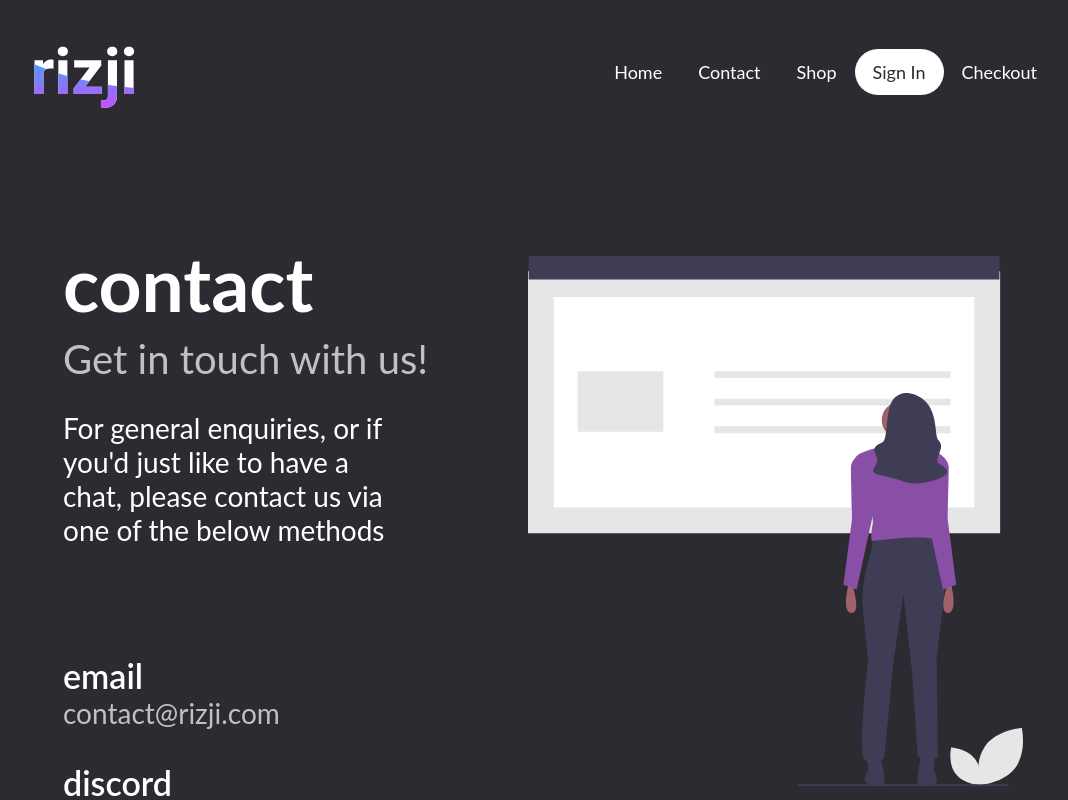
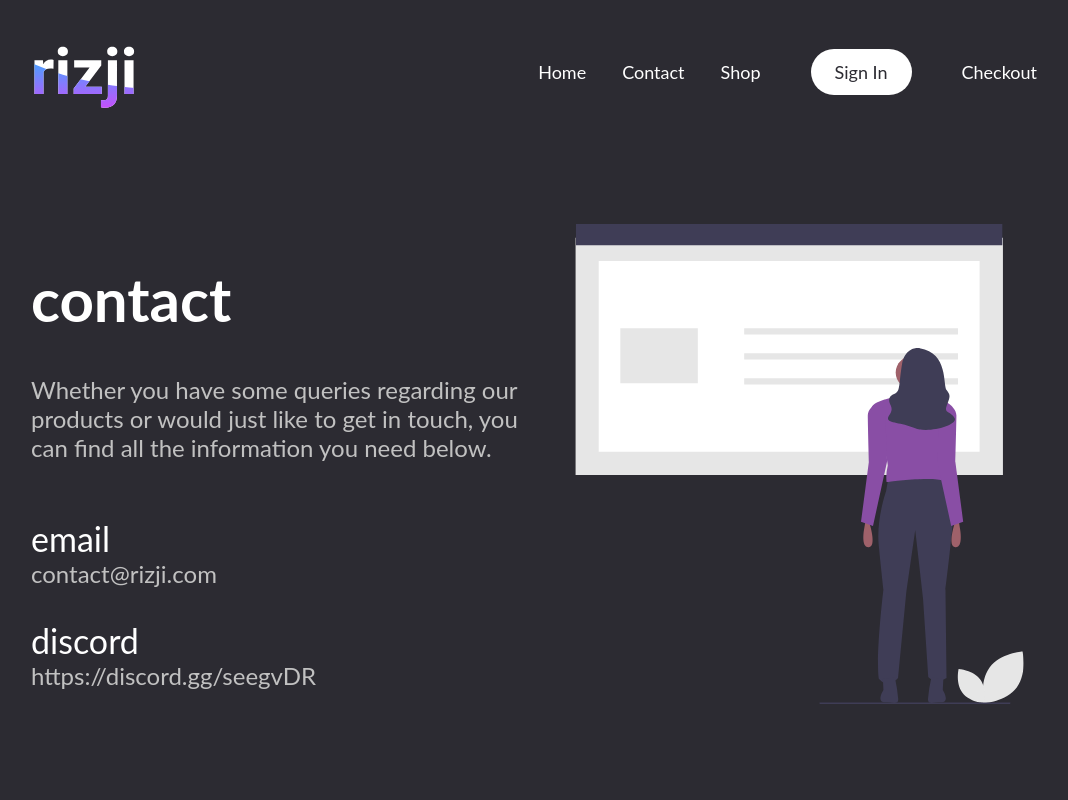
Before and after one commit to riz-l/portfolio-shop, a React (Create React App) app: page /contact in a window 1280 px wide. Shown: the top 800 px of the page, without its empty margins (97-1165 px from the left). Built offline with nearby package versions, Linux system fonts and the light colour scheme.

Commit message:
Improved ContactPage code to make it more readable and dynamic

```diff
--- a/public/index.html
+++ b/public/index.html
@@ -2,7 +2,7 @@
 <html lang="en">
   <head>
     <meta charset="utf-8" />
-    <link rel="icon" href="%PUBLIC_URL%/logo.ico" />
+    <link rel="icon" href="%PUBLIC_URL%/logo-v2.ico" />
     <meta name="viewport" content="width=device-width, initial-scale=1" />
     <meta name="theme-color" content="#000000" />
     <link rel="manifest" href="%PUBLIC_URL%/manifest.json" />
--- a/src/components/UI/Header/Header.styles.scss
+++ b/src/components/UI/Header/Header.styles.scss
@@ -30,6 +30,8 @@
       background: white;
       border-radius: 50px;
       color: #2c2b32;
+      margin: 0 2rem;
+      padding: 12px 24px;
     }
 
     .Header__cart {
--- a/src/components/pages/ContactPage/ContactPage.component.jsx
+++ b/src/components/pages/ContactPage/ContactPage.component.jsx
@@ -5,36 +5,38 @@ import React from "react";
 import "./ContactPage.styles.scss";
 
 // Import: Components
-import { ReactComponent as Contact } from "../../../assets/images/contact.svg";
+import { ReactComponent as ContactImage } from "../../../assets/images/contact.svg";
 
 // Page: ContactPage
 function ContactPage() {
   return (
     <div className="ContactPage">
-      <div className="ContactPage__container">
-        <div className="ContactPage__information">
-          <h2 className="ContactPage__title">contact</h2>
-          <span className="ContactPage__lead">Get in touch with us!</span>
+      <div className="ContactPage__introduction">
+        <div className="ContactPage__introduction-text">
+          <h1>contact</h1>
           <p>
-            For general enquiries, or if you'd just like to have a chat, please
-            contact us via one of the below methods
+            Whether you have some queries regarding our products or would just
+            like to get in touch, you can find all the information you need
+            below.
           </p>
-          <div className="ContactPage__contact-details">
-            <div className="ContactPage__item-container">
-              <span className="ContactPage__contact-title">email</span>
-              <span className="ContactPage__item">contact@rizji.com</span>
-            </div>
-            <div className="ContactPage__item-container">
-              <span className="ContactPage__contact-title">discord</span>
-              <span className="ContactPage__item">
-                https://discord.gg/seegvDR
-              </span>
-            </div>
+        </div>
+        <div className="ContactPage__contact-details">
+          <div className="ContactPage__contact-item">
+            <span className="ContactPage__contact-item-title">email</span>
+            <span className="ContactPage__contact-item-field">
+              contact@rizji.com
+            </span>
+          </div>
+          <div className="ContactPage__contact-item">
+            <span className="ContactPage__contact-item-title">discord</span>
+            <span className="ContactPage__contact-item-field">
+              https://discord.gg/seegvDR
+            </span>
           </div>
         </div>
-        <div className="ContactPage__contact-image">
-          <Contact />
-        </div>
+      </div>
+      <div className="ContactPage__image">
+        <ContactImage />
       </div>
     </div>
   );
--- a/src/components/pages/ContactPage/ContactPage.styles.scss
+++ b/src/components/pages/ContactPage/ContactPage.styles.scss
@@ -1,78 +1,99 @@
 /*#region Page: ContactPage */
 .ContactPage {
+  align-items: center;
   display: flex;
-  height: 90vh;
-  justify-content: space-between;
-  text-align: center;
-  padding: 2rem 10rem;
+  margin: auto;
+  min-height: 80vh;
+  width: 80%;
 
-  .ContactPage__container {
-    align-items: center;
+  .ContactPage__introduction {
+    flex: 1;
+
+    h1 {
+      color: white;
+      font-size: 60px;
+      font-weight: 700;
+    }
+
+    p {
+      color: #c1c1c1;
+      font-size: 24px;
+    }
+  }
+
+  .ContactPage__contact-details {
     display: flex;
-    justify-content: center;
-    width: 100%;
+    flex-direction: column;
+    padding-top: 1rem;
 
-    .ContactPage__information {
+    .ContactPage__contact-item {
       display: flex;
       flex: 1;
       flex-direction: column;
-      height: 100%;
-      text-align: start;
+      padding: 1rem 0;
 
-      .ContactPage__title {
+      .ContactPage__contact-item-title {
         color: white;
-        font-size: 75px;
+        font-size: 34px;
       }
 
-      .ContactPage__lead {
+      .ContactPage__contact-item-field {
         color: #c1c1c1;
-        font-size: 40px;
-        margin-top: -3.5rem;
-      }
-
-      p {
-        color: white;
-        font-size: 28px;
-        text-align: start;
-        width: 75%;
-      }
-
-      .ContactPage__contact-details {
-        align-items: flex-start;
-        display: flex;
-        flex-direction: column;
-        justify-content: flex-start;
-        margin-top: 4rem;
-
-        .ContactPage__item-container {
-          align-items: flex-start;
-          display: flex;
-          flex-direction: column;
-          justify-content: flex-start;
-          padding: 1rem 0;
-
-          .ContactPage__contact-title {
-            color: white;
-            font-size: 34px;
-            font-weight: 600;
-          }
-
-          .ContactPage__item {
-            color: #c1c1c1;
-            font-size: 28px;
-          }
-        }
+        font-size: 24px;
       }
     }
   }
 
-  .ContactPage__contact-image {
+  .ContactPage__image {
+    flex: 1;
     display: flex;
-    flex: 1;
-    height: 100%;
-    justify-content: end;
-    text-align: end;
-    margin-top: 10rem;
+    justify-content: center;
+    height: 60vh;
+
+    svg {
+      height: 100%;
+      animation: drop 1.5s ease;
+    }
   }
 }
+
+@keyframes drop {
+  0% {
+    opacity: 0;
+    transform: translateY(-80px);
+  }
+  100% {
+    opacity: 1;
+    transform: translateY(0px);
+  }
+}
+
+/*#region Media Queries */
+@media screen and (max-width: 1024px) {
+  .ContactPage {
+    flex-direction: column;
+  }
+
+  .ContactPage__introduction {
+    text-align: center;
+
+    .ContactPage__introduction-text {
+      text-align: center;
+
+      h1 {
+        font-size: 34px;
+      }
+
+      p {
+        font-size: 24px;
+      }
+    }
+  }
+
+  .ContactPage__image svg {
+    height: 80%;
+    margin-top: 2rem;
+  }
+}
+/*#endregion /Media Queries */
 /*#endregion /Page: ContactPage */
--- a/src/components/pages/HomePage/HomePage.component.jsx
+++ b/src/components/pages/HomePage/HomePage.component.jsx
@@ -5,7 +5,7 @@ import React from "react";
 import "./HomePage.styles.scss";
 
 // Import: Components
-import { ReactComponent as Hero } from "../../../assets/images/hero.svg";
+import { ReactComponent as HomeImage } from "../../../assets/images/hero.svg";
 
 // Page: HomePage
 function HomePage() {
@@ -23,7 +23,7 @@ function HomePage() {
         </div>
       </div>
       <div className="HomePage__image">
-        <Hero />
+        <HomeImage />
       </div>
     </div>
   );
--- a/src/index.css
+++ b/src/index.css
@@ -4,6 +4,7 @@ body {
   box-sizing: border-box;
   font-family: "Lato", sans-serif;
   margin: 0;
+  padding: 0;
   -moz-osx-font-smoothing: grayscale;
   -webkit-font-smoothing: antialiased;
 }
```
Also changed, not shown: src/assets/images/logo-v2.svg (added), 1 other file (tests, documents, lock files or other folders).
